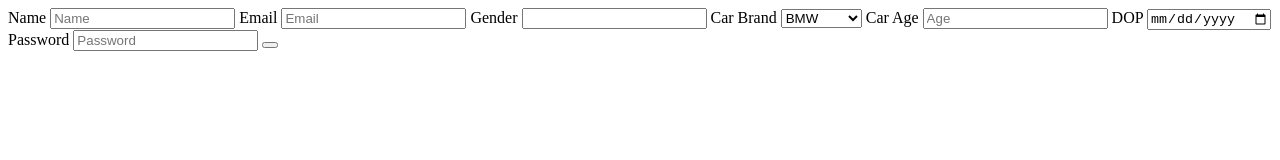
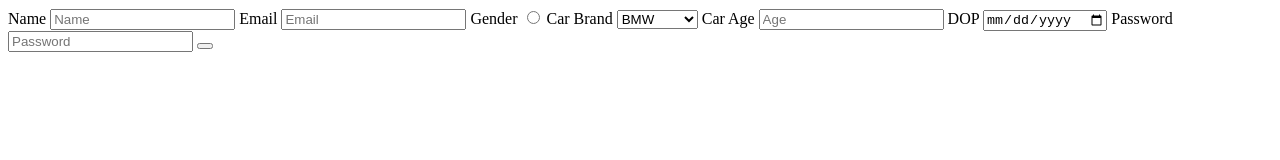
Before and after one commit to acciojob/car-insurance-form-Surajkr1999, a website: page main.html in a window 1280 px wide. Drawn offline with Linux system fonts and the light colour scheme.

Commit message:
created a submission

```diff
--- a/main.html
+++ b/main.html
@@ -16,7 +16,7 @@
 		<input placeholder="Email" type="Email" id="email" required>
 
 		<label for="gender">Gender</label>
-		<input type="Radio Buttons" required>
+		<input type="Radio" required>
 
 		<label for="cars">Car Brand</label>
 		<select placeholder="--Please choose an option--" id="cars" >
```
